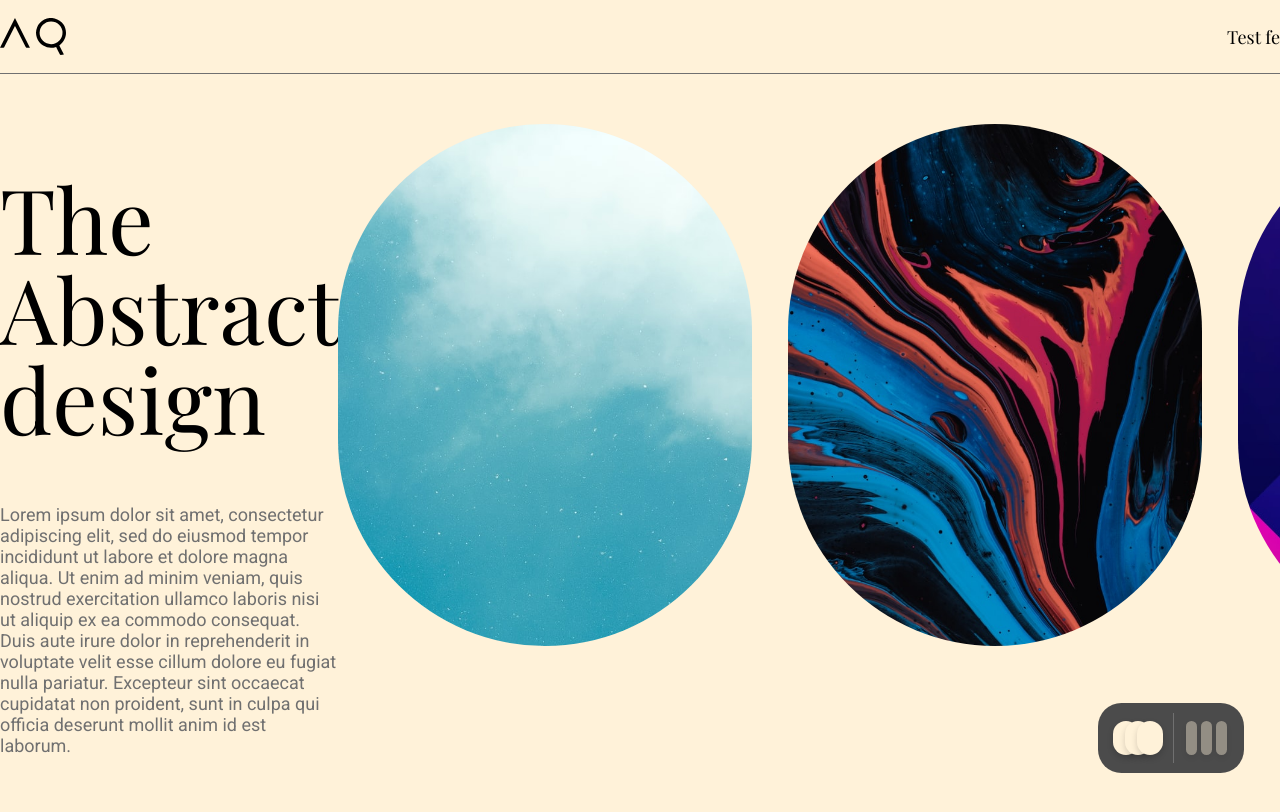
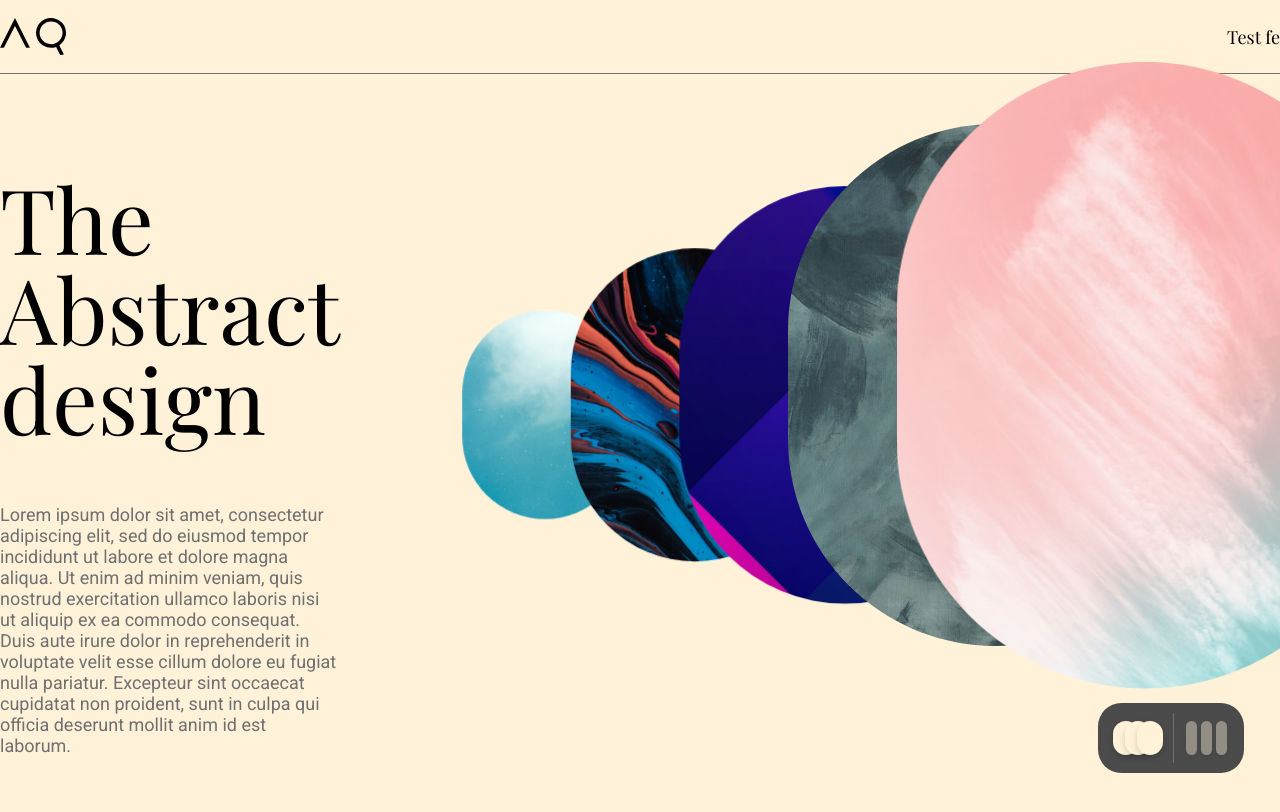
Before and after one commit to camillaferreri/abstract-art-photos, a Next.js app: page / in a window 1280 px wide. Shown: the top 812 px of the page. Built offline with nearby package versions, Linux system fonts and the light colour scheme.

Commit message:
single page

```diff
--- /dev/null
+++ b/animations/components/projectCard.js
@@ -0,0 +1,13 @@
+export const project_card_variants = {
+  stack: i => ({
+    x: -(i * 300),
+    // scale: (i / 4) + 0.4
+    scale: (i * .2) + 0.4
+  }),
+  slider: {  }
+}
+
+export const detail_variants = {
+  stack: { y: 300, opacity: 0 },
+  slider: { y: 0, opacity: 1 },
+}
--- /dev/null
+++ b/animations/pages/home.js
@@ -0,0 +1,4 @@
+export const intro_text_variants = {
+  visible: { x: 0 },
+  hidden: { x: "-100%" }
+}
--- a/components/ProjectCard/index.js
+++ b/components/ProjectCard/index.js
@@ -1,25 +1,25 @@
 import { motion } from "framer-motion"
+
+import { project_card_variants, detail_variants } from "../../animations/components/projectCard"
 
 import styles from "./styles.module.scss"
 
-export default function ProjectCard({ image, artist, handle, detailVisible }) {
+export default function ProjectCard({ image, artist, handle, layoutIsSlider, custom }) {
 
   return (
     <motion.div
       className={styles.projectCard}
-      animate={detailVisible ? "visible" : "hidden"}
-      layout
-      // layoutId="projectCard"
+      animate={layoutIsSlider ? "slider" : "stack"}
+      variants={project_card_variants}
+      custom={custom}
     >
       <div className={styles.image}>
         <img src={image} />
       </div>
 
       <motion.div
-        variants={{
-          hidden: { y: 200, opacity: 0 },
-          visible: { y: 0, opacity: 1 },
-        }}
+        variants={detail_variants}
+        transition={{ duration: 0.4 }}
       >
         <h2 className={styles.artist}>{artist}</h2>
         <h3 className={styles.handle}>{handle}</h3>
--- a/components/SliderIcon/index.js
+++ b/components/SliderIcon/index.js
@@ -1,13 +1,13 @@
 import styles from "./styles.module.scss"
 
-export default function SliderIcon({ active }) {
+export default function SliderIcon({ active, onClick }) {
   const wrapperClass = [
     styles.wrapper,
     active && styles.active,
   ].join(' ')
 
   return (
-    <div className={wrapperClass}>
+    <div className={wrapperClass} onClick={onClick}>
       <span className={styles.slide}></span>
       <span className={styles.slide}></span>
       <span className={styles.slide}></span>
--- a/components/StackIcon/index.js
+++ b/components/StackIcon/index.js
@@ -1,13 +1,13 @@
 import styles from "./styles.module.scss"
 
-export default function StackIcon({ active }) {
+export default function StackIcon({ active, onClick }) {
   const wrapperClass = [
     styles.wrapper,
     active && styles.active,
   ].join(' ')
 
   return (
-    <div className={wrapperClass}>
+    <div className={wrapperClass} onClick={onClick}>
       <span className={styles.slide}></span>
       <span className={styles.slide}></span>
       <span className={styles.slide}></span>
--- a/components/Switch/index.js
+++ b/components/Switch/index.js
@@ -1,29 +1,22 @@
-import { useRouter } from 'next/router'
-import Link from "next/link"
-
 import StackIcon from "../StackIcon"
 import SliderIcon from "../SliderIcon"
 
 import styles from "./styles.module.scss"
 
-export default function Switch() {
-  const router = useRouter()
-
+export default function Switch({ layoutIsSlider, setSliderLayout, setStackLayout }) {
   return (
     <div className={styles.switchWrapper}>
-      <Link href="/" passHref>
-        <a>
-          <StackIcon active={router.route === "/"} />
-        </a>
-      </Link>
+      <StackIcon
+        active={!layoutIsSlider}
+        onClick={setStackLayout}
+      />
 
       <div className={styles.switchDivider} />
 
-      <Link href="/slider" passHref>
-        <a>
-          <SliderIcon active={router.route === "/slider"} />
-        </a>
-      </Link>
+      <SliderIcon
+        active={layoutIsSlider}
+        onClick={setSliderLayout}
+      />
     </div>
   )
 }
--- a/pages/index.js
+++ b/pages/index.js
@@ -1,6 +1,8 @@
+import { useState, useRef, useEffect } from "react"
 import { motion, AnimateSharedLayout } from "framer-motion"
 
 import { projectsData } from "../data/projectsData"
+import { intro_text_variants } from "../animations/pages/home"
 
 import Switch from "../components/Switch"
 import ProjectCard from "../components/ProjectCard"
@@ -8,6 +10,16 @@ import ProjectCard from "../components/ProjectCard"
 import styles from "../styles/pages/Home.module.scss"
 
 export default function Home() {
+  const constraintsRef = useRef(null)
+  const [ layoutIsSlider, setLayoutIsSlider ] = useState(false)
+  const [ constraints, setConstrains ] = useState({ right: 0, left: 0 })
+
+  useEffect(() => {
+    setConstrains({
+      right: 20,
+      left: -(constraintsRef.current?.getBoundingClientRect().width - window?.innerWidth)
+    })
+  }, [])
 
   const renderProjects = () => (
     projectsData.map((project, index) => (
@@ -16,6 +28,8 @@ export default function Home() {
         image={project.image}
         artist={project.artist}
         handle={project.handle}
+        layoutIsSlider={layoutIsSlider}
+        custom={index}
       />
     ))
   )
@@ -25,9 +39,8 @@ export default function Home() {
       <div className={styles.wrapper}>
         <motion.div
           className={styles.introText}
-          initial={false}
-          animate={false}
-          exit={{ x: "-100%" }}
+          animate={layoutIsSlider ? "hidden" : "visible"}
+          variants={intro_text_variants}
           transition={{ duration: .8 }}
         >
           <h1 className={styles.title}>The Abstract design</h1>
@@ -42,14 +55,28 @@ export default function Home() {
           </p>
         </motion.div>
 
-        {/* <AnimateSharedLayout> */}
-          <motion.div className={styles.projectsWrapper} layout>
-            {renderProjects()}
-          </motion.div>
-        {/* </AnimateSharedLayout> */}
+        <motion.div
+          className={styles.sliderWrapper}
+          drag="x"
+          dragConstraints={constraints}
+        >
+          {/* <AnimateSharedLayout> */}
+            <motion.div
+              ref={constraintsRef}
+              className={styles.sliderContent}
+              layout
+            >
+              {renderProjects()}
+            </motion.div>
+          {/* </AnimateSharedLayout> */}
+        </motion.div>
       </div>
 
-      <Switch />
+      <Switch
+        layoutIsSlider={layoutIsSlider}
+        setSliderLayout={() => setLayoutIsSlider(true)}
+        setStackLayout={() => setLayoutIsSlider(false)}
+      />
     </div>
   )
 }
--- a/styles/pages/Home.module.scss
+++ b/styles/pages/Home.module.scss
@@ -11,3 +11,15 @@
 .projectsWrapper {
   white-space: nowrap;
 }
+
+.sliderWrapper {
+  display: flex;
+  align-items: center;
+  height: calc(100vh - 80px);
+  cursor: pointer;
+}
+
+.sliderContent {
+  white-space: nowrap;
+  display: inline-block;
+}
```
